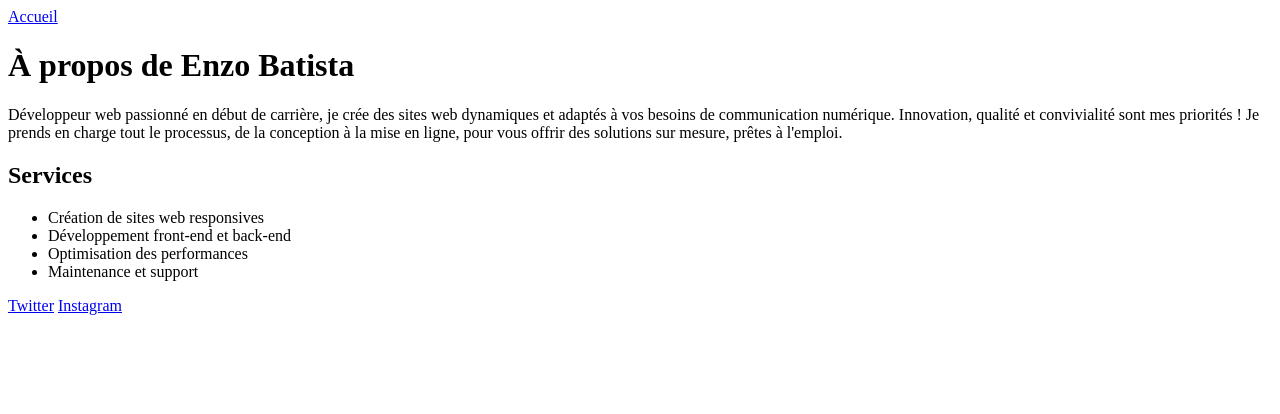
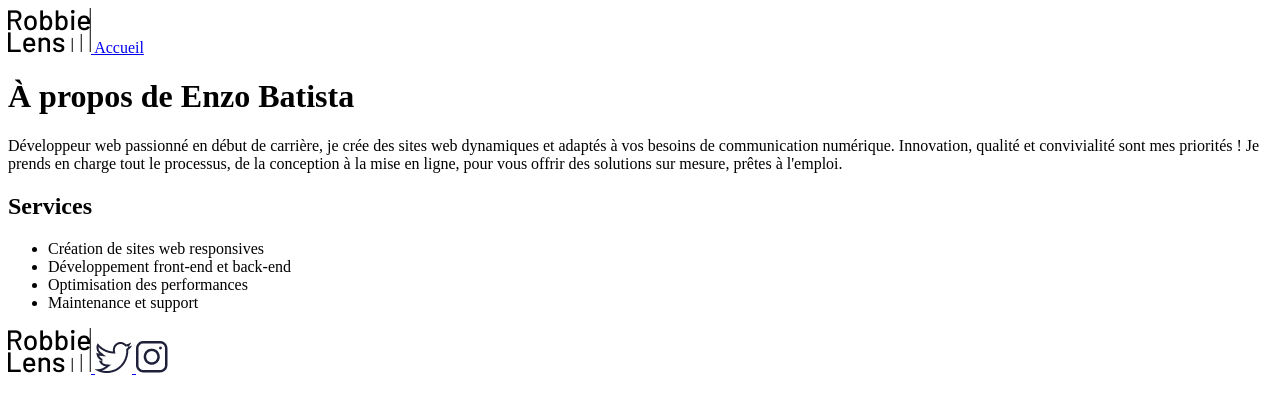
Before and after one commit to EnzoBatista97/Mon-site, a plain HTML site: page a-propos.html in a window 1280 px wide. Drawn offline with Linux system fonts and the light colour scheme.

Commit message:
suppression du dossier-demo + ajout images et logo a modifier

```diff
--- a/dossier-demo/a-propos.html
+++ b/a-propos.html
@@ -7,7 +7,10 @@
 </head>
 
 <body>
-    <a href="../index.html">Accueil</a>
+    <a href="index.html">
+        <img src="images/logo.png" alt="Logo Robbie Lens">
+    </a>
+    <a href=" index.html">Accueil</a>
     <h1>À propos de Enzo Batista</h1>
     <p>
         Développeur web passionné en début de carrière, je crée des sites web dynamiques et adaptés à vos besoins de communication numérique. Innovation, qualité et convivialité sont mes priorités ! Je prends en charge tout le processus, de la conception à la mise en ligne, pour vous offrir des solutions sur mesure, prêtes à l'emploi.
@@ -19,8 +22,15 @@
         <li>Optimisation des performances</li>
         <li>Maintenance et support</li>
     </ul>
-    <a target="_blank" href="https://twitter.com/">Twitter</a>
-    <a target="_blank" href="https://www.instagram.com/">Instagram</a>
+    <a href="index.html">
+        <img src="images/logo.png" alt="Logo Robbie Lens">
+    </a>
+    <a target="_blank" href="https://twitter.com/">
+        <img src="images/twitter.png" alt="Logo Twitter">
+    </a>
+    <a target="_blank" href="https://www.instagram.com/">
+        <img src="images/instagram.png" alt="Logo Instagram">
+    </a>
 </body>
 
 
```
Also changed, not shown: index.html (+10 -3 lines), images/instagram.png (added), images/logo.png (added), images/robbie-lens.png (added), images/twitter.png (added).
